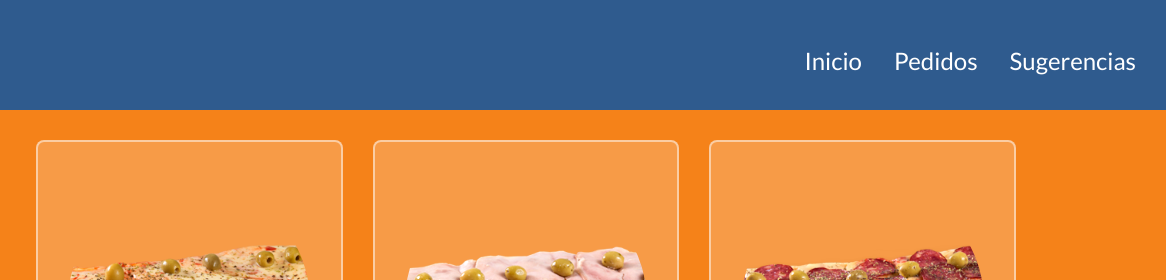
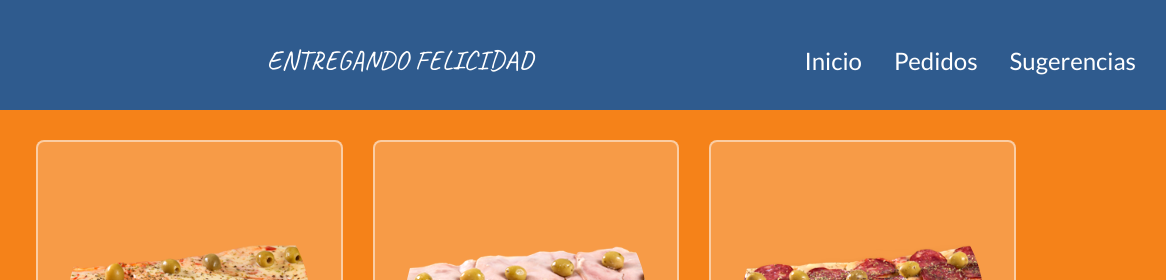
Before and after one commit to vals5/4-200, a plain HTML site: page index.html in a window 1280 px wide. Shown: the top 280 px of the page, 114-1280 px from the left. Drawn offline with nearby package versions, Linux system fonts and the light colour scheme.

Commit message:
Fixed errors

```diff
--- a/css/style.css
+++ b/css/style.css
@@ -1,7 +1,6 @@
 @import url("https://fonts.googleapis.com/css2?family=Lato:ital,wght@0,100;0,300;0,400;0,700;0,900;1,100;1,300;1,400;1,700;1,900&family=Merriweather+Sans:ital,wght@0,300..800;1,300..800&family=Montserrat:ital,wght@0,100..900;1,100..900&family=Raleway:ital,wght@0,100..900;1,100..900&display=swap");
 
-@import url('https://fonts.googleapis.com/css2?family=Nerko+One&display=swap');
-
+@import url('https://fonts.googleapis.com/css2?family=Caveat:wght@400..700&display=swap');
 :root {
   --blue: #2f5b8e;
   --text: white;
@@ -50,6 +49,13 @@ html {
   gap: 2rem;
   margin-right: 20px;
   cursor: pointer;
+}
+
+.slogan {
+  font-family: "Caveat", sans-serif;
+  font-size: 1.7rem;
+  font-weight: 10px;
+  color: white;
 }
 
 .hero img {
--- a/index.html
+++ b/index.html
@@ -19,6 +19,7 @@
   <section class="hero">
     <header class="hero-header">
       <img src="img/Logo.webp" alt="Logo" />
+      <p class="slogan">ENTREGANDO FELICIDAD</p>
       <nav>
         <ul class="menu">
           <li><a href="#">Inicio</a></li>
```
